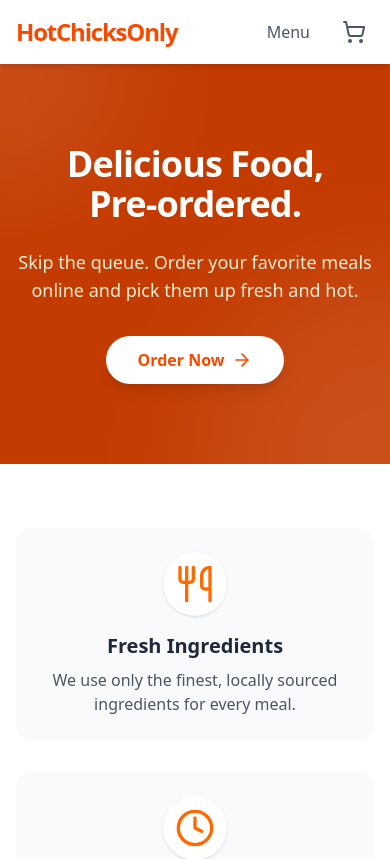
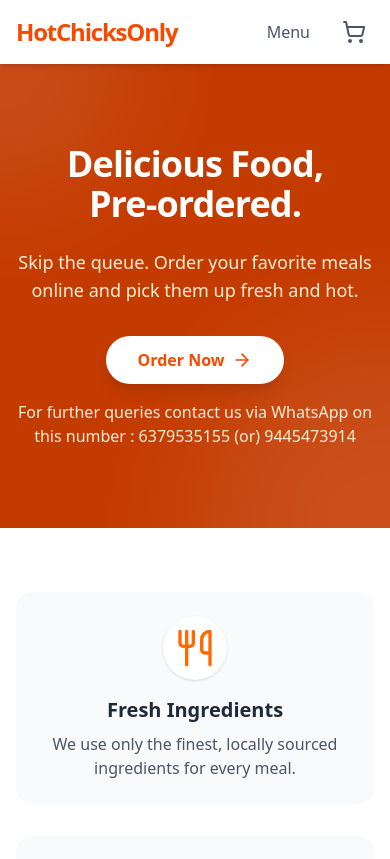
Before and after one commit to Deepankar-19/Mela_website, a React (Vite) app in the folder frontend/: page / in a window 390 px wide. Shown: the top 859 px of the page. Built offline with nearby package versions, Linux system fonts and the light colour scheme; no server answers.

Commit message:
Added phone number

```diff
--- a/frontend/src/pages/Home.jsx
+++ b/frontend/src/pages/Home.jsx
@@ -21,6 +21,7 @@ const Home = () => {
                     >
                         Order Now <ArrowRight size={20} />
                     </Link>
+                    <p className="mt-4 text-orange-100">For further queries contact us via WhatsApp on this number : 6379535155 (or) 9445473914</p>
                 </div>
 
                 {/* Decorative Circles */}
```
